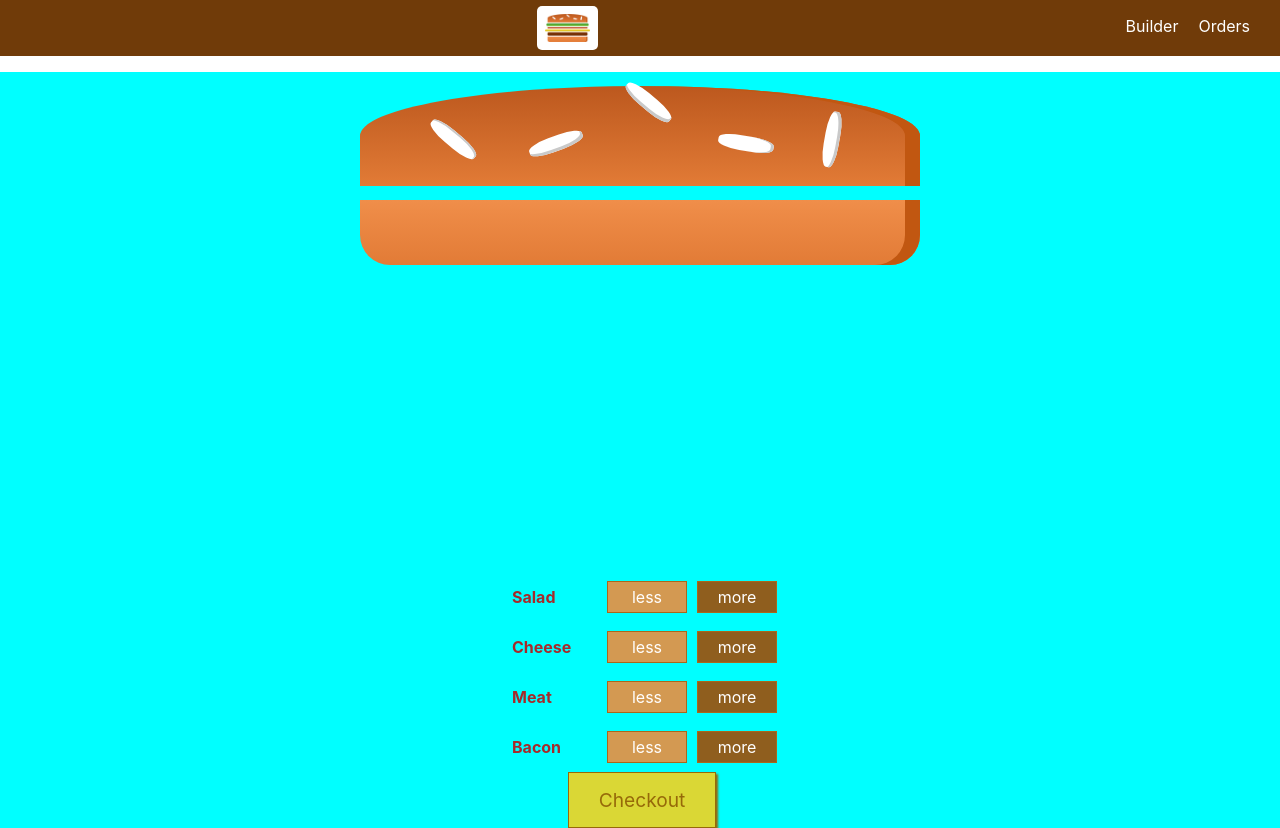
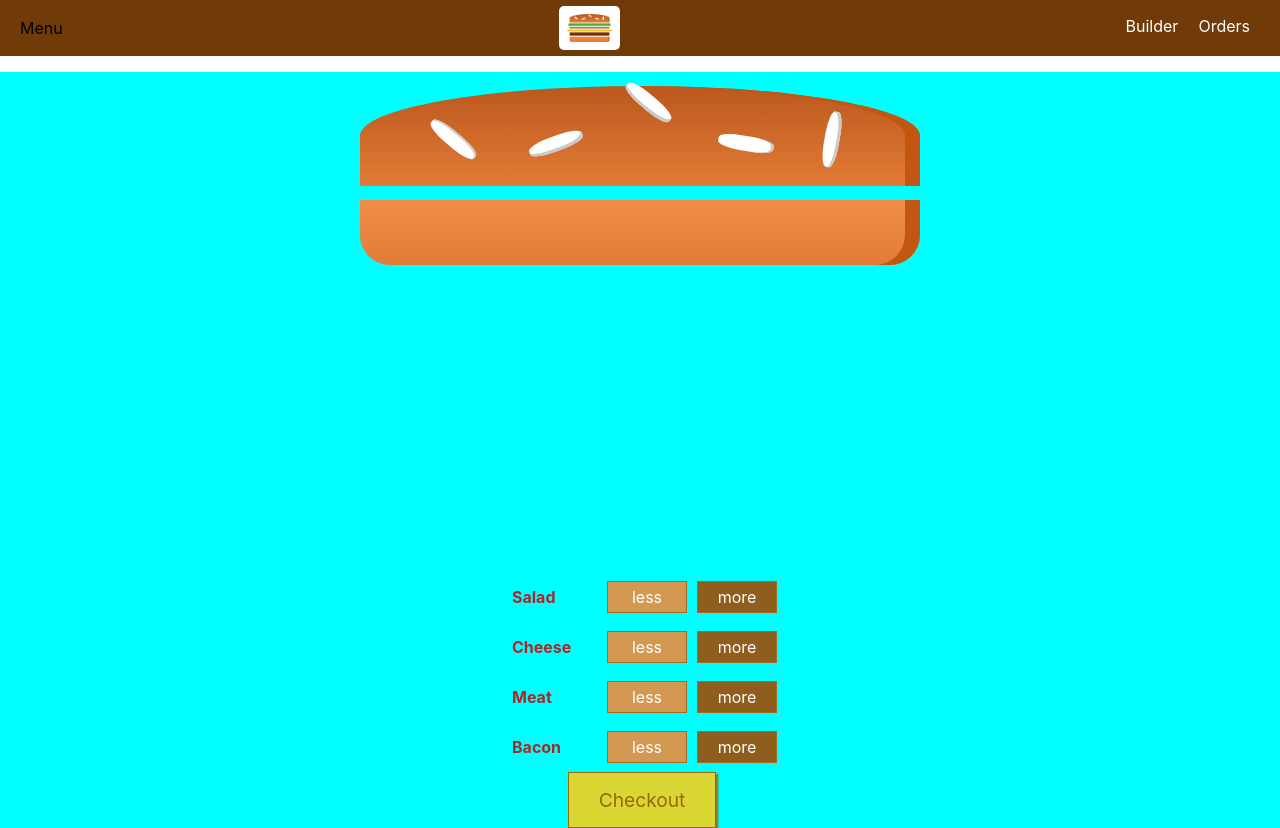
Before and after one commit to vishnuudt/BurgerStore, a React app: page / in a window 1280 px wide. Built offline with nearby package versions, Linux system fonts and the light colour scheme.

Commit message:
Cleaned up the Menu

```diff
--- a/src/components/layout/Layout.js
+++ b/src/components/layout/Layout.js
@@ -10,6 +10,7 @@ class layout extends Component {
     state= {
         show: false
     }
+
     handler= {
         sideDrawer: () => {
             this.state.show ? this.setState({show: false}) : this.setState({show: true})
@@ -17,7 +18,7 @@ handler= {
     }
 
     render() {
-    return <Aux>
+        return (<Aux>
                 <Toolbar
                     open={this.state.show}
                     close={this.handler.sideDrawer}/>
@@ -27,7 +28,7 @@ handler= {
                 <main className={classes.Content}>
                     {this.props.children}
                 </main>
-    </Aux>
+            </Aux>);
     }
 }
 
--- a/src/components/navigation/NavItem.module.css
+++ b/src/components/navigation/NavItem.module.css
@@ -5,7 +5,7 @@
   width: 100%;
 }
 .NavItem a {
-  color: white;
+  color: brown;
   text-decoration: none;
   width: 100%;
   box-sizing: border-box;
--- a/src/components/navigation/SideDrawer.js
+++ b/src/components/navigation/SideDrawer.js
@@ -24,6 +24,6 @@ const sideDrawer = ( props ) => {
         </nav>
       </div>
     </Aux>
-  )
+  );
 }
 export default sideDrawer
--- a/src/components/navigation/SideDrawer.module.css
+++ b/src/components/navigation/SideDrawer.module.css
@@ -14,7 +14,7 @@
 
 @media (min-width:500px) {
   .SideDrawer {
-    display: none;
+    display: block;
   }
 }
 
--- a/src/components/navigation/SideToggle.js
+++ b/src/components/navigation/SideToggle.js
@@ -3,6 +3,7 @@ import React from 'react';
 const sideToggle = ( props ) => {
   return (
     <div onClick={props.clicked}>
+      <p>Menu</p>
       <i className="fa fa-bars" aria-hidden="true"></i>
     </div>
   )
```
Lines whose indentation alone changed are shown as unchanged.
